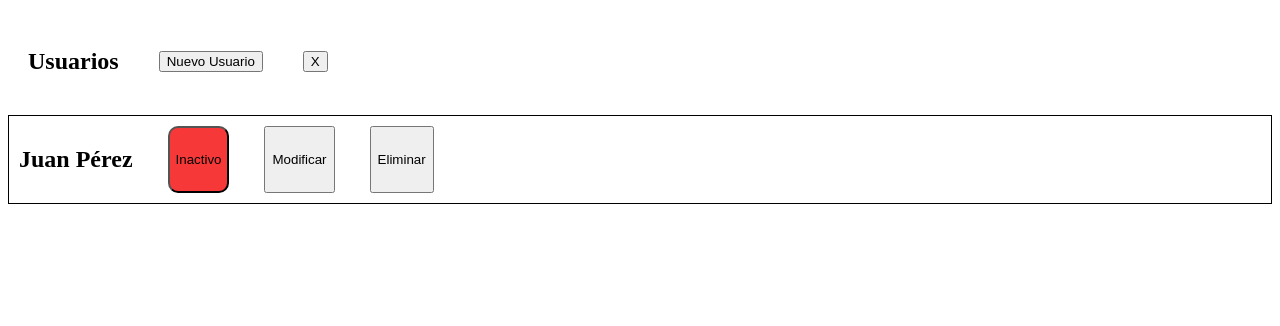
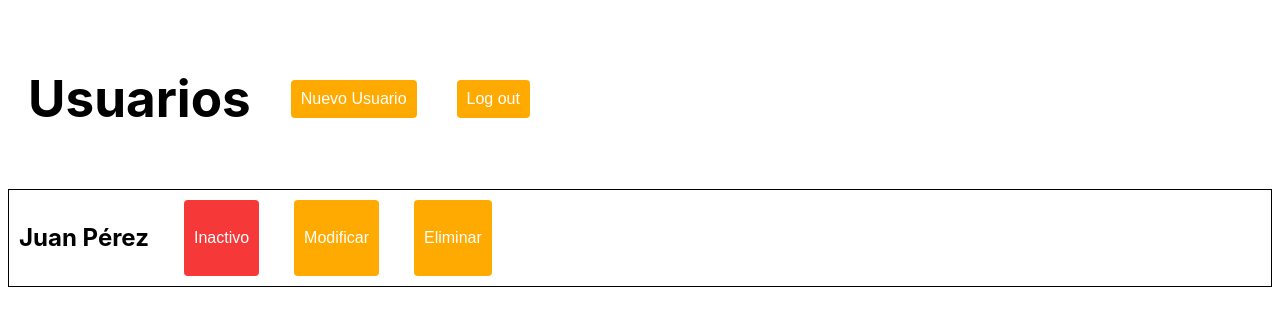
Before and after one commit to miriam148/-group-project, a website built with Vite: page vite-project/index.html in a window 1280 px wide. Built offline with nearby package versions, Linux system fonts and the light colour scheme.

Commit message:
Add clases/estilos

```diff
--- a/vite-project/src/main.js
+++ b/vite-project/src/main.js
@@ -3,50 +3,50 @@ import './style.css'
 
 function addElementAp6() {
   const containerAp6 = document.createElement('div');
-  containerAp6.classList.add('containerAdmin');
+  containerAp6.classList.add('container-admin');
 
   const divContainer = document.createElement('div');
-  divContainer.classList.add('user');
+  divContainer.classList.add('user-admin');
 
   containerAp6.appendChild(divContainer);
 
   const usuarios = document.createElement('h2');
-  usuarios.classList.add('us')
+  usuarios.classList.add('us-admin')
   usuarios.textContent = 'Usuarios';
 
   const firstButton = document.createElement('button');
-  firstButton.classList.add('access');
+  firstButton.classList.add('access-admin');
   firstButton.textContent = 'Nuevo Usuario';
 
   const secondButton = document.createElement('button');
-  secondButton.classList.add('close');
-  secondButton.textContent = 'X';
+  secondButton.classList.add('close-admin');
+  secondButton.textContent = 'Log out';
 
 divContainer.appendChild(usuarios);
 divContainer.appendChild(firstButton);
 divContainer.appendChild(secondButton);
 
 const userList = document.createElement('div');
-userList.classList.add('userList');
+userList.classList.add('userList-admin');
 
 const usuario = document.createElement('div');
-usuario.classList.add('usuario');
+usuario.classList.add('usuario-admin');
 
 const nombreUsuario = document.createElement('h2');
-nombreUsuario.classList.add('nombre-usuario');
+nombreUsuario.classList.add('nombre-usuario-admin');
 nombreUsuario.textContent = 'Juan Pérez';
 
 const state = document.createElement('button');
 state.textContent = 'Inactivo';
-state.classList.add('state');
+state.classList.add('state-admin');
 
 const buttonMod = document.createElement('button');
 buttonMod.textContent = 'Modificar';
-buttonMod.classList.add('button-mod');
+buttonMod.classList.add('button-mod-admin');
 
 const buttonDel = document.createElement('button');
 buttonDel.textContent = 'Eliminar';
-buttonDel.classList.add('button-del');
+buttonDel.classList.add('button-del-admin');
 
 usuario.appendChild(nombreUsuario);
 usuario.appendChild(state);
@@ -65,7 +65,7 @@ addElementAp6();
 // funcion cree los contenedores de cada usuario, con datos concretos
 
 // boton activo/inactivo funcionallidad para que cambie el estado en la base de datos
-const stateButton = document.querySelector('.state');
+const stateButton = document.querySelector('.state-admin');
 
 stateButton.addEventListener('click', () => {
     if (stateButton.textContent === 'Inactivo') {
@@ -77,18 +77,18 @@ stateButton.addEventListener('click', () => {
 });
 
 stateButton.addEventListener( 'click', () => {
-    if (stateButton.classList.contains('state')) {
-        stateButton.classList.remove('state');
-        stateButton.classList.add('state-change');
+    if (stateButton.classList.contains('state-admin')) {
+        stateButton.classList.remove('state-admin');
+        stateButton.classList.add('state-change-admin');
     } else {
-        stateButton.classList.remove('state-change');
-        stateButton.classList.add('state');
+        stateButton.classList.remove('state-change-admin');
+        stateButton.classList.add('state-admin');
     }
 })
 
 
 // añadir boton eliminar y modificar, crear alertas para cada uno
-const alertDelete = document.querySelector('.button-del');
+const alertDelete = document.querySelector('.button-del-admin');
 
 alertDelete.addEventListener('click', () =>
 {
--- a/vite-project/src/style.css
+++ b/vite-project/src/style.css
@@ -94,6 +94,12 @@ button:focus-visible {
     background-color: #f9f9f9;
   }
 } */
+:root {
+  font-family: Inter, system-ui, Avenir, Helvetica, Arial, sans-serif;
+  line-height: 1.5;
+  font-weight: 400;
+}
+
 .basic-header{
   background-color: #9c1717;
   max-height: 400px;
@@ -103,37 +109,24 @@ button:focus-visible {
   justify-content: space-between;
   padding: 30px 50px 30px 50px;
 }
-.title{
-  font-size: 20px;
-}
 
-.basic-footer{
-  background-color: #9c1717;
-  max-height: 900px;
-}
-.container-footer{
-  display: flex;
-  justify-content: space-between;
-  padding: 30px 50px 30px 50px;
-}
-.lista-redes{
-  flex-direction: column;
-  gap: 10px;
-}
+
+
+
 
 /*EMPIEZO A TOQUETEAR EL PANEL PRINCIPAL*/
-.user{
+.user-admin{
   display: flex;
   align-items: center;
   padding: 20px;
   gap: 40px;
 }
-.usersList{
+.usersList-admin{
 border: solid;
 padding: 5px;
 gap: 5px;
 }
-.usuario{
+.usuario-admin{
   border: solid 1px;
   display: flex;
   padding: 10px;
@@ -141,14 +134,45 @@ gap: 5px;
 }
 
 /* alternancia de boton activo/inactivo */
-.state{
-  border-radius: 10px;
+.state-admin{
+  border-radius: 4px;
   cursor: pointer;
   background-color: rgba(245, 22, 22, 0.85);
+  display: block;
+  padding: 10px;
+  color: white;
+  border: none;
+  font-size: 16px;
 }
 
-.state-change{
-  border-radius: 10px;
+.button-mod-admin, .button-del-admin, .access-admin, .close-admin{
+  border-radius: 4px;
   cursor: pointer;
+  background-color: #ffaa00;
+  display: block;
+  padding: 10px;
+  color: white;
+  border: none;
+  font-size: 16px;
+}
+
+.state-change-admin{
+  border-radius: 4px;
+  cursor: pointer;
+  display: block;
+  padding: 10px;
+  color: white;
+  border: none;
+  font-size: 16px;
   background-color: rgba(19, 167, 16, 0.771);
 }
+
+
+.btn:hover {
+  background-color: lightgreen;
+}
+
+.us-admin{
+  font-size: 3.2em;
+  line-height: 1.1;
+}
```
